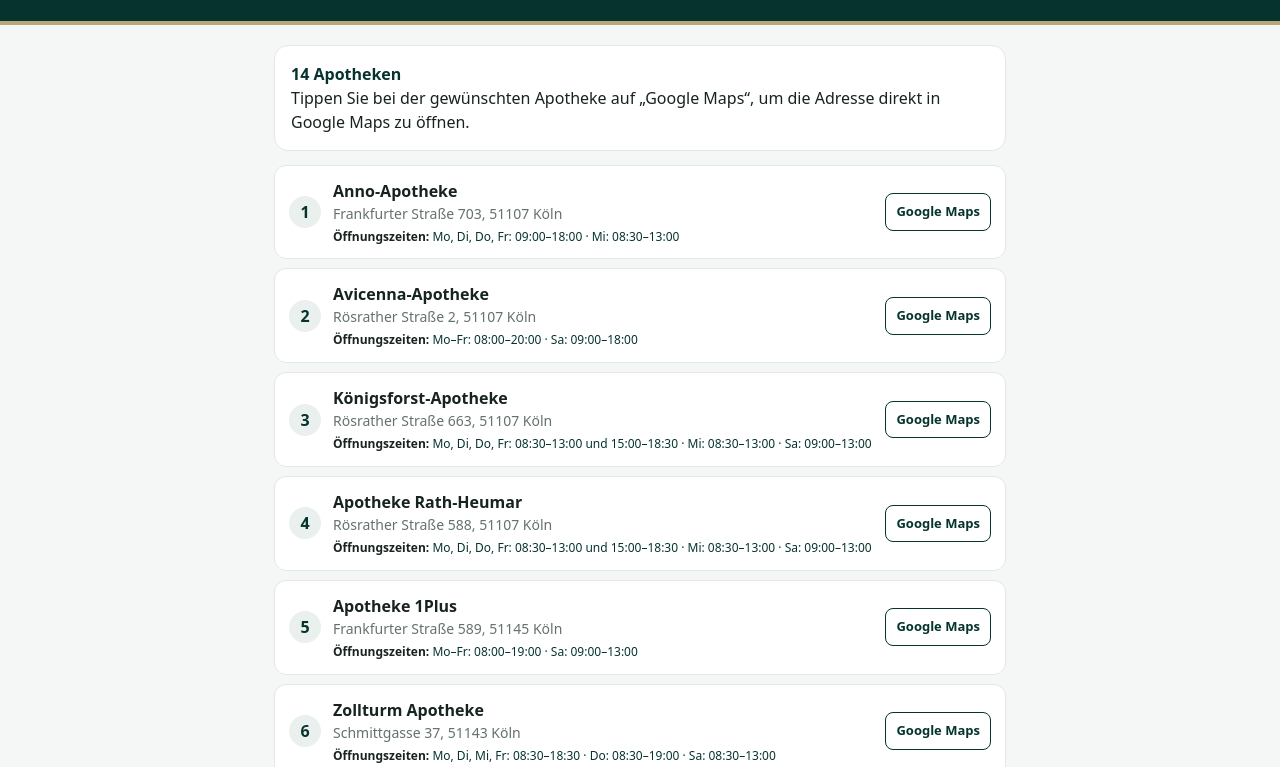
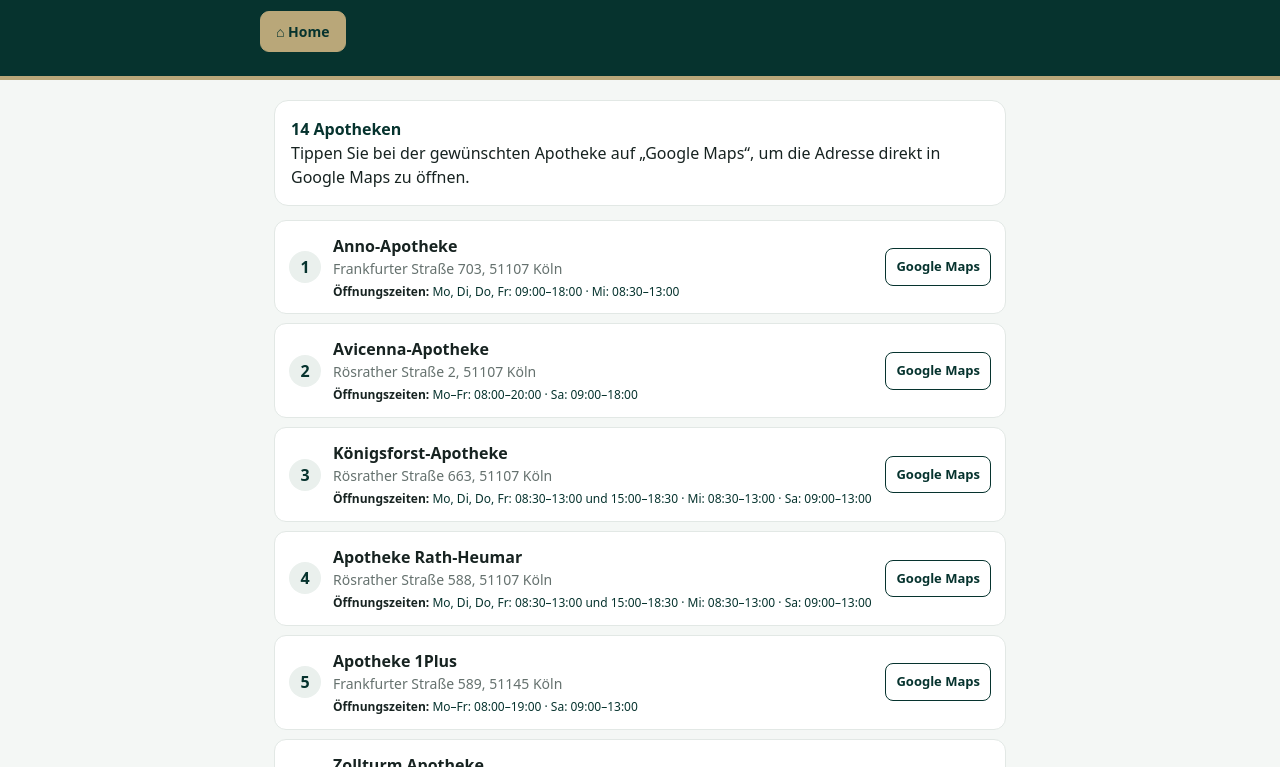
Before and after one commit to Rateb91/tour-92121, a plain HTML site: page index.html in a window 1280 px wide. Shown: the part 130-897 px from the top of the page. Drawn offline with Linux system fonts and the light colour scheme.

Commit message:
Add Home button to pharmacy tour page

```diff
--- a/index.html
+++ b/index.html
@@ -28,13 +28,13 @@
     a.map:focus,a.map:hover{background:var(--green);color:white}
     footer{text-align:center;color:var(--muted);font-size:12px;padding:22px 10px}
     @media(max-width:420px){li{gap:9px;padding:11px 10px}a.map{padding:7px 8px;font-size:12px}.address{font-size:13px}}
-  </style>
+  .home-button{display:inline-flex;align-items:center;gap:7px;margin-top:14px;padding:9px 15px;border:1px solid var(--gold);border-radius:9px;background:var(--gold);color:var(--green);font-weight:800;font-size:14px;text-decoration:none}.home-button:hover,.home-button:focus{background:#d0bf94;color:var(--green)}</style>
 </head>
 <body>
 <header><div class="wrap">
   <div class="brand">RA Transport</div>
   <h1>Rezepttour 92121</h1>
-  <p>Apotheken – in der Reihenfolge der Tour</p>
+  <p>Apotheken – in der Reihenfolge der Tour</p><a class="home-button" href="https://rateb91.github.io/ra-transport-work-hours/" aria-label="Zur RA Transport Startseite">⌂ Home</a>
 </div></header>
 <main class="wrap">
   <section class="intro">
```
